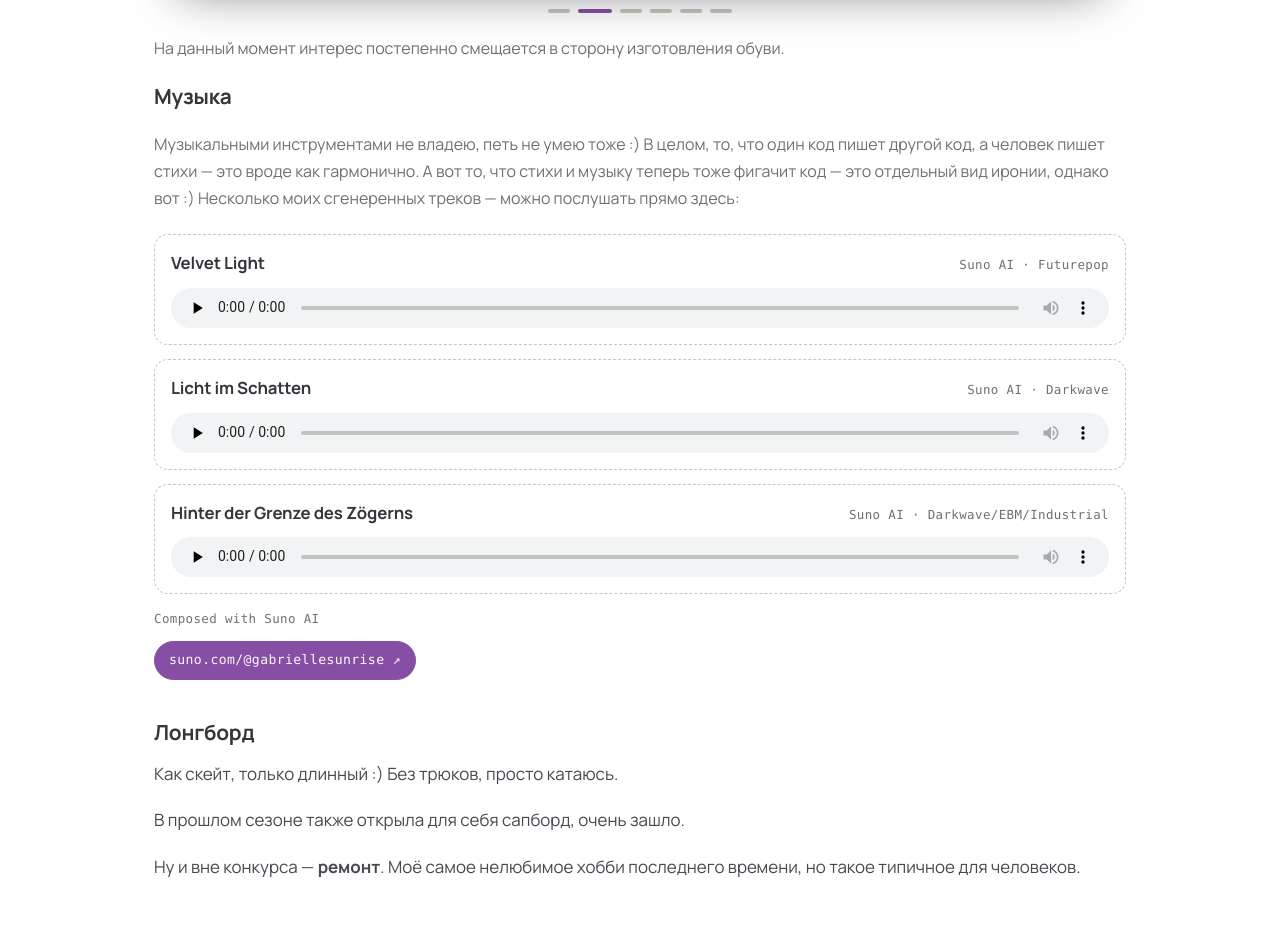
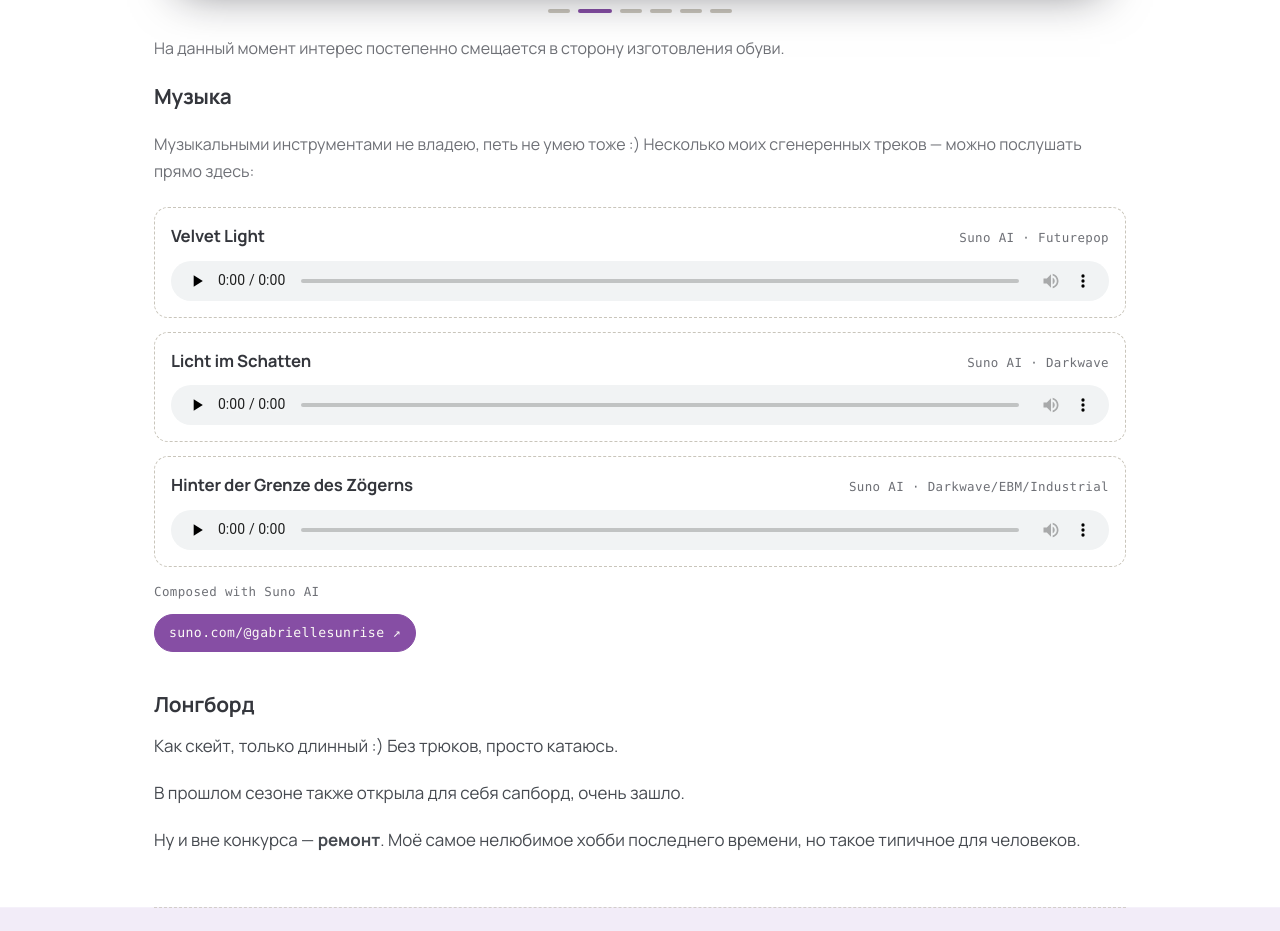
Before and after one commit to GabrielleSunrise/GabrielleSunrise.github.io, a plain HTML site: page index.html in a window 1280 px wide. Shown: the part 3900-4831 px from the top of the page. Drawn offline with Linux system fonts and the light colour scheme.

Commit message:
Update index.html

```diff
--- a/index.html
+++ b/index.html
@@ -343,7 +343,7 @@
     </p>
 
     <h3>Музыка</h3>
-    <p class="section-note">Музыкальными инструментами не владею, петь не умею тоже :) В целом, то, что один код пишет другой код, а человек пишет стихи — это вроде как гармонично. А вот то, что стихи и музыку теперь тоже фигачит код — это отдельный вид иронии, однако вот :) Несколько моих сгенеренных треков — можно послушать прямо здесь:</p>
+    <p class="section-note">Музыкальными инструментами не владею, петь не умею тоже :) Несколько моих сгенеренных треков — можно послушать прямо здесь:</p>
     <div class="tracklist">
         <div class="track">
             <div class="track-head">
```
